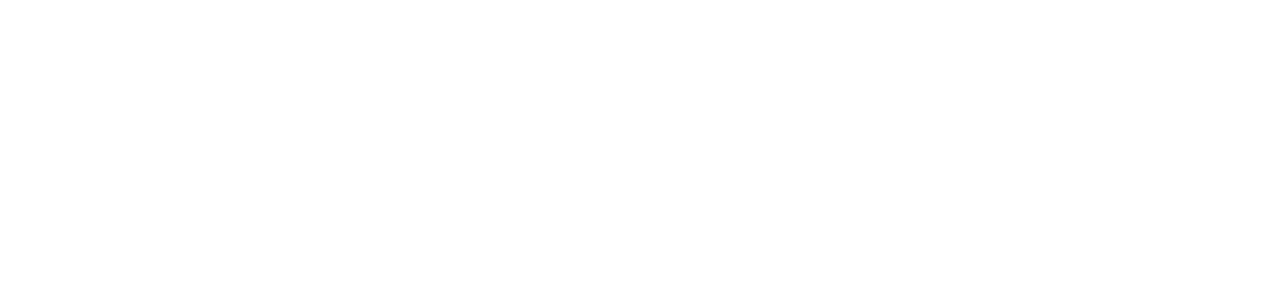
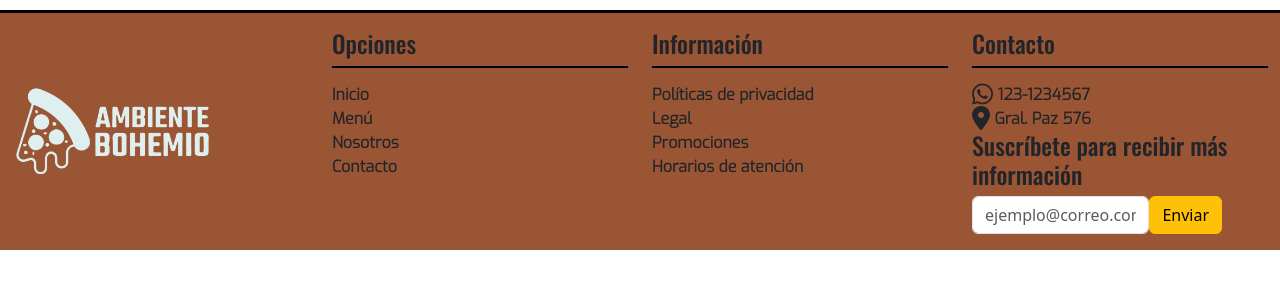
Before and after one commit to brunomry/frontendProyectoFinal_RollingCode, a React (Vite) app: page / in a window 1280 px wide. Shown: the top 300 px of the page. Built offline with nearby package versions, Linux system fonts and the light colour scheme.

Commit message:
se creó un esquema básico del footer

```diff
--- a/src/App.jsx
+++ b/src/App.jsx
@@ -1,8 +1,11 @@
+import "bootstrap/dist/css/bootstrap.min.css";
+import Footer from "./components/common/Footer";
 
 function App() {
 
   return (
     <>
+    <Footer></Footer>
     </>
   )
 }
--- a/src/components/common/Footer.jsx
+++ b/src/components/common/Footer.jsx
@@ -1,11 +1,53 @@
-import React from 'react';
+import React from "react";
+import { Button, Col, Container, Form, Row } from "react-bootstrap";
+import "../../styles/footer.css";
+import logo from "../../assets/logo.png";
+const Footer = () => {
+  return (
+    <Container fluid className="footerContainer py-3">
+      <Row>
+        <Col className="d-flex align-items-center">
+          <img
+            src={logo}
+            alt="Logo de ambiente bohemio"
+            className="footerIMG"
+          />
+        </Col>
+        <Col>
+            <h4 className="footerTitleSection">Opciones</h4>
+            <p>Inicio</p>
+            <p>Menú</p>
+            <p>Nosotros</p>
+            <p>Contacto</p>
+        </Col>
+        <Col>
+            <h4 className="footerTitleSection">Información</h4>
+            <p>Políticas de privacidad</p>
+            <p>Legal</p>
+            <p>Promociones</p>
+            <p>Horarios de atención</p>
+        </Col>
+        <Col>
+            <h4 className="footerTitleSection">Contacto</h4>
+            <p><i className="fa-brands fa-whatsapp fa-xl"></i> 123-1234567</p>
+            <p><i className="fa-solid fa-location-dot fa-xl"></i> Gral. Paz 576</p>
+            <h4>Suscríbete para recibir más información</h4>
+            <Form className="contactForm d-flex">
+                <Form.Group>
+                    <Form.Control type="email" placeholder="ejemplo@correo.com"/>
+                </Form.Group>
+                <Button className="formBTN" variant="warning" type="submit">Enviar</Button>
+            </Form>
+        </Col>
+        {/* <Col className="d-flex flex-column mt-5">
+            <a className="mb-3" href=""><i class="fa-brands fa-x-twitter fa-2xl link-light"></i></a>
+            <a className="mb-3" href=""><i class="fa-brands fa-facebook-f fa-2xl link-light"></i></a>
+            <a href=""><i class="fa-brands fa-instagram fa-2xl link-light"></i></a>
+        </Col> */}
 
-const Footer = () => {
-    return (
-        <div>
-
-        </div>
-    );
+      </Row>
+    </Container>
+  );
 };
 
 export default Footer;
--- a/src/styles/footer.css
+++ b/src/styles/footer.css
@@ -0,0 +1,32 @@
+@import url("https://fonts.googleapis.com/css2?family=Exo:ital,wght@0,300;1,300&family=Oswald:wght@500&display=swap");
+@import url("https://cdnjs.cloudflare.com/ajax/libs/font-awesome/6.4.2/css/all.min.css");
+
+.footerContainer {
+  background-color: #9a5534;
+  margin-top: 10px;
+  border-top: 3px solid black;
+}
+.footerIMG {
+  width: 200px;
+}
+p {
+  font-family: "Exo", sans-serif;
+  margin: 0px;
+  font-weight: bold;
+}
+h1,
+h2,
+h3,
+h4,
+h5,
+h6 {
+  font-family: "Oswald", sans-serif;
+}
+.footerTitleSection{
+    margin-bottom: 15px;
+    padding-bottom: 8px;
+    border-bottom: solid 2px black;
+}
+.contactForm{
+    width: 250px;
+}
```
Also changed, not shown: src/assets/logo.png (added).
